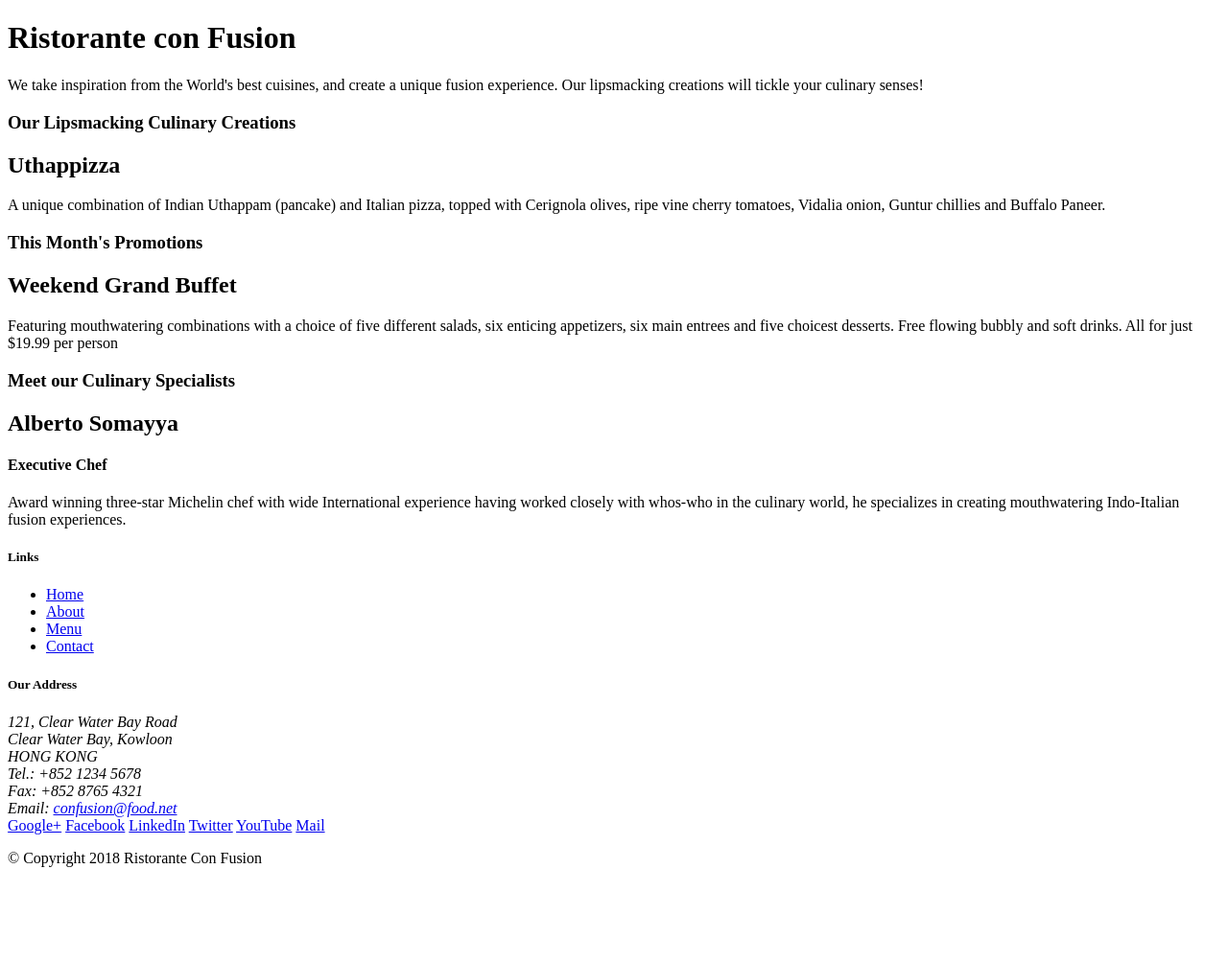
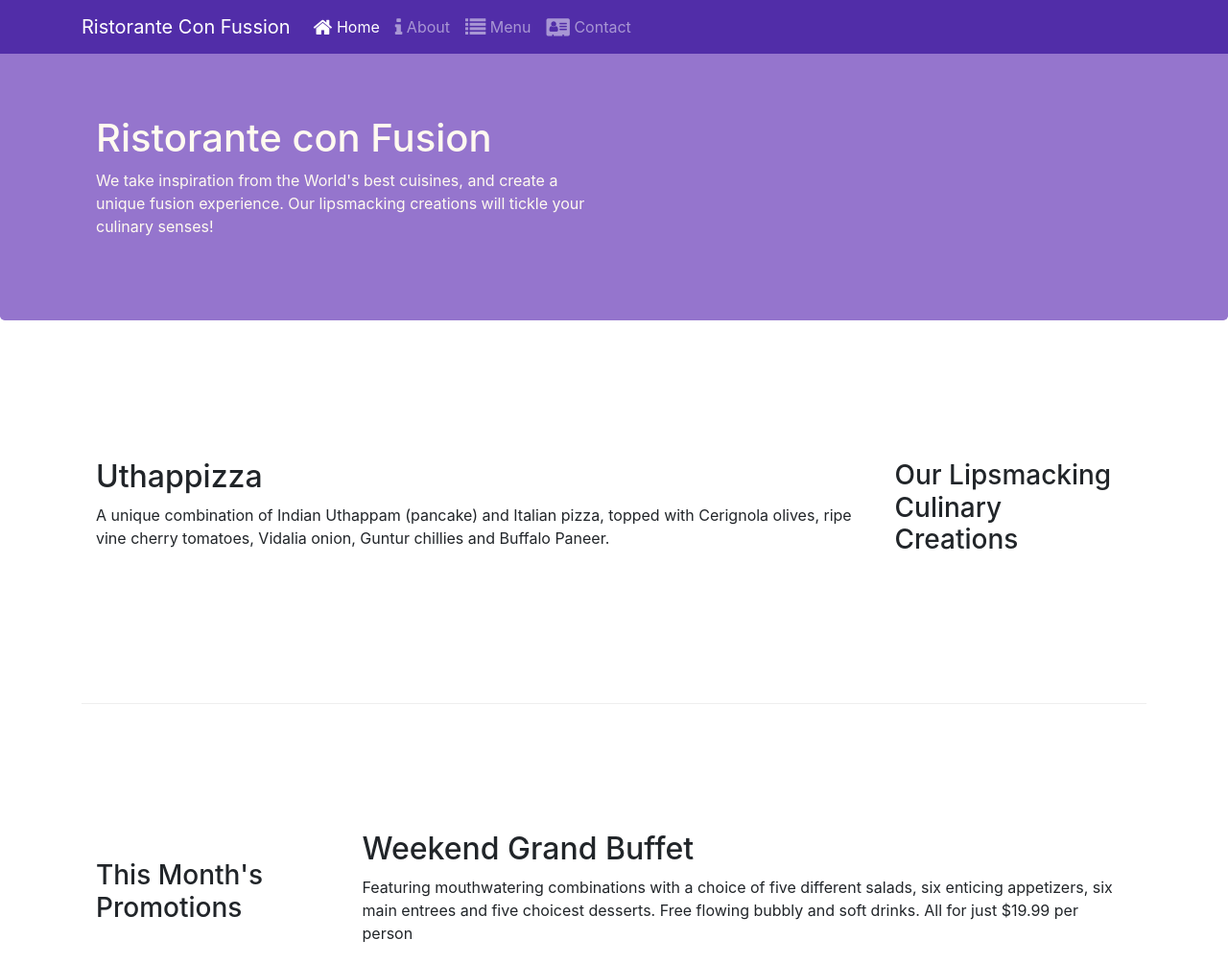
Before and after one commit to tongshi049/bootstrap-responsive-website, a website: page index.html in a window 1280 px wide. Shown: the top 1004 px of the page at 96% size. Before the commit the page ends 920 px from the top, so only its background shows below. Drawn offline with nearby package versions, Linux system fonts and the light colour scheme.

Commit message:
font icon

```diff
--- /dev/null
+++ b/css/styles.css
@@ -0,0 +1,40 @@
+body{
+    padding: 50px 0px 0px 0px;
+    z-index: 0;
+}
+
+.navbar-dark {
+    background-color: #512DA8;
+}
+
+.jumbotron{
+    padding: 70px 30px 70px 30px;
+    margin: 0 auto;
+    background-color:#9575CD;
+    color: floralwhite;
+}
+.row-header{
+    margin: 0px auto;
+    padding: 0px;
+}
+
+.row-content{
+    margin: 0px auto;
+    padding: 50px 0px 50px 0px;
+    border-bottom: 1px ridge;
+    min-height: 400px;
+}
+
+.footer{
+    background-color:#D1C4E9;
+}
+
+address{
+    font-size: 80%;
+    margin: 0px;
+    color: #0f0f0f;
+}
+
+a{
+    color: white;
+}
--- a/index.html
+++ b/index.html
@@ -2,51 +2,76 @@
 <html lang="en">
 
 <head>
+    <!-- Required meta tags always come first -->
+    <meta charset="utf-8">
+    <meta name="viewport" content="width=device-width, initial-scale=1, shrink-to-fit=no">
+    <meta http-equiv="x-ua-compatible" content="ie=edge">
+
+    <!-- Bootstrap CSS -->
+    <link rel="stylesheet" href="node_modules/bootstrap/dist/css/bootstrap.min.css">
+    <link rel="stylesheet" href="css/styles.css">
+    <link rel="stylesheet" href="node_modules/font-awesome/css/font-awesome.min.css">
+    <link rel="stylesheet" href="node_modules/bootstrap-social/bootstrap-social.css">
     <title>Ristorante Con Fusion</title>
 </head>
 
 <body>
-
-    <header>
-        <div>
-            <div>
-                <div>
+    <nav class="navbar navbar-dark navbar-expand-sm fixed-top">
+        <div class="container">
+            <button class="navbar-toggler" type="button" data-toggle="collapse" data-target="#Navbar">
+                <span class="navbar-toggler-icon"></span>
+            </button>
+            <a class="navbar-brand" href="./index.html">Ristorante Con Fussion</a>
+            <div class="collapse navbar-collapse" id="Navbar">
+                <ul class="navbar-nav mr-auto">
+                    <li class="nav-item active"><a class="nav-link" href="./index.html"><span class="fa fa-home fa-lg"></span> Home</a></li>
+                    <li class="nav-item"><a class="nav-link" href="./aboutus.html"><span class="fa fa-info fa-lg"></span> About</a></li>
+                    <li class="nav-item"><a class="nav-link" href="#"><span class="fa fa-list fa-lg"></span> Menu</a></li>
+                    <li class="nav-item"><a class="nav-link" href="#"><span class="fa fa-address-card fa-lg"></span> Contact</a></li>
+                </ul>
+            </div>
+        </div>
+    </nav>
+    <header class="jumbotron">
+        <div class="container">
+            <div class="row row-header">
+                <div class="col-12 col-sm-6">
                     <h1>Ristorante con Fusion</h1>
                     <p>We take inspiration from the World's best cuisines, and create a unique fusion experience. Our lipsmacking creations will tickle your culinary senses!</p>
                 </div>
-                <div>
+                <div class="col-12 col-sm">
                 </div>
             </div>
         </div>
     </header>
 
-    <div>
-        <div>
-            <div>
+    <div class="container">
+        <div class="row row-content align-items-center">
+            <div class="col-12 col-sm-4 order-sm-last col-md-3">
                 <h3>Our Lipsmacking Culinary Creations</h3>
             </div>
-            <div>
+            <div class="col col-sm order-sm-first col-md">
                 <h2>Uthappizza</h2>
                 <p>A unique combination of Indian Uthappam (pancake) and Italian pizza, topped with Cerignola olives, ripe vine cherry tomatoes, Vidalia onion, Guntur chillies and Buffalo Paneer.</p>
             </div>
         </div>
 
 
-        <div>
-            <div>
+        <div class="row row-content align-items-center">
+            <div class="col-12 col-sm-4 col-md-3">
                 <h3>This Month's Promotions</h3>
             </div>
-            <div>
+            <div class="col col-sm col-md">
                 <h2>Weekend Grand Buffet</h2>
                 <p>Featuring mouthwatering combinations with a choice of five different salads, six enticing appetizers, six main entrees and five choicest desserts. Free flowing bubbly and soft drinks. All for just $19.99 per person </p>
             </div>
         </div>
 
-        <div>
-            <div>
+        <div class="row row-content align-items-center">
+            <div class="col-12 col-sm-4 order-sm-last col-md-3">
                 <h3>Meet our Culinary Specialists</h3>
             </div>
-            <div>
+            <div class="col col-sm order-sm-first col-md">
                 <h2>Alberto Somayya</h2>
                 <h4>Executive Chef</h4>
                 <p>Award winning three-star Michelin chef with wide International experience having worked closely with whos-who in the culinary world, he specializes in creating mouthwatering Indo-Italian fusion experiences. </p>
@@ -54,48 +79,51 @@
         </div>
     </div>
 
-    <footer>
-        <div>
-            <div>
-                <div>
+    <footer class="footer">
+        <div class="container">
+            <div class="row justify-content-center">
+                <div class="col-4 offset-1 col-sm-2">
                     <h5>Links</h5>
-                    <ul>
+                    <ul class="list-unstyled">
                         <li><a href="#">Home</a></li>
                         <li><a href="#">About</a></li>
                         <li><a href="#">Menu</a></li>
                         <li><a href="#">Contact</a></li>
                     </ul>
                 </div>
-                <div>
+                <div class="col-7 col-sm-5">
                     <h5>Our Address</h5>
                     <address>
 		              121, Clear Water Bay Road<br>
 		              Clear Water Bay, Kowloon<br>
 		              HONG KONG<br>
-		              Tel.: +852 1234 5678<br>
-		              Fax: +852 8765 4321<br>
-		              Email: <a href="mailto:confusion@food.net">confusion@food.net</a>
+		              <i class="fa fa-phone fa-lg"></i>: +852 1234 5678<br>
+		              <i class="fa fa-fax fa-lg"></i>: +852 8765 4321<br>
+                      <i class="fa fa-envelope fa-lg"></i>: <a href="mailto:confusion@food.net">confusion@food.net</a>
 		           </address>
                 </div>
-                <div>
-                    <div>
-                        <a href="http://google.com/+">Google+</a>
-                        <a href="http://www.facebook.com/profile.php?id=">Facebook</a>
-                        <a href="http://www.linkedin.com/in/">LinkedIn</a>
-                        <a href="http://twitter.com/">Twitter</a>
-                        <a href="http://youtube.com/">YouTube</a>
-                        <a href="mailto:">Mail</a>
+                <div class="col-12 col-sm-4 align-self-center">
+                    <div class="text-center">
+                        <a class = "btn btn-social-icon btn-google" href="http://google.com/+"><i class="fa fa-google-plus"></i></a>
+                        <a class = "btn btn-social-icon btn-facebook" href="http://www.facebook.com/profile.php?id="><i class="fa fa-facebook"></i></a>
+                        <a class = "btn btn-social-icon btn-linkedin" href="http://www.linkedin.com/in/"><i class="fa fa-linkedin"></i></a>
+                        <a class = "btn btn-social-icon btn-twitter" href="http://twitter.com/"><i class="fa fa-twitter"></i></a>
+                        <a class = "btn btn-social-icon btn-google" href="http://youtube.com/"><i class="fa fa-youtube"></i></a>
+                        <a class = "btn btn-social-icon" href="mailto:"><i class="fa fa-envelope-o"></i></a>
                     </div>
                 </div>
            </div>
-           <div>
-                <div>
+           <div class="row justify-content-center">
+                <div class="col-auto">
                     <p>© Copyright 2018 Ristorante Con Fusion</p>
                 </div>
            </div>
         </div>
     </footer>
-
+ <!-- jQuery first, then Popper.js, then Bootstrap JS. -->
+ <script src="node_modules/jquery/dist/jquery.slim.min.js"></script>
+ <script src="node_modules/popper.js/dist/umd/popper.min.js"></script>
+ <script src="node_modules/bootstrap/dist/js/bootstrap.min.js"></script>
 </body>
 
 </html>
```
Also changed, not shown: aboutus.html (added, +133 -0 lines), package.json (+7 -0 lines), 1 other file.
